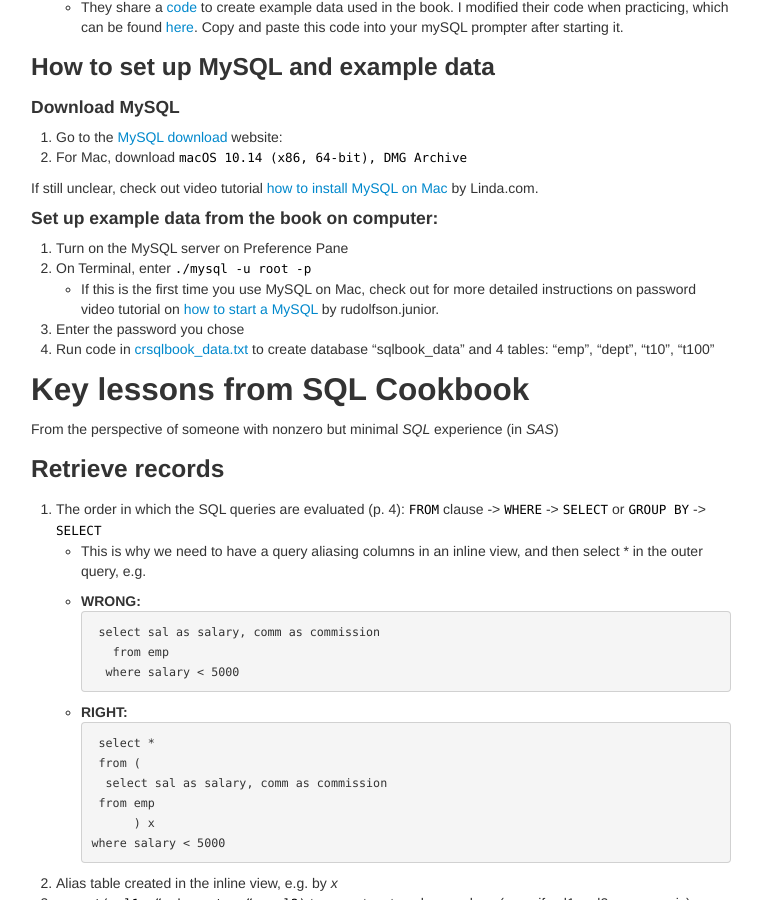
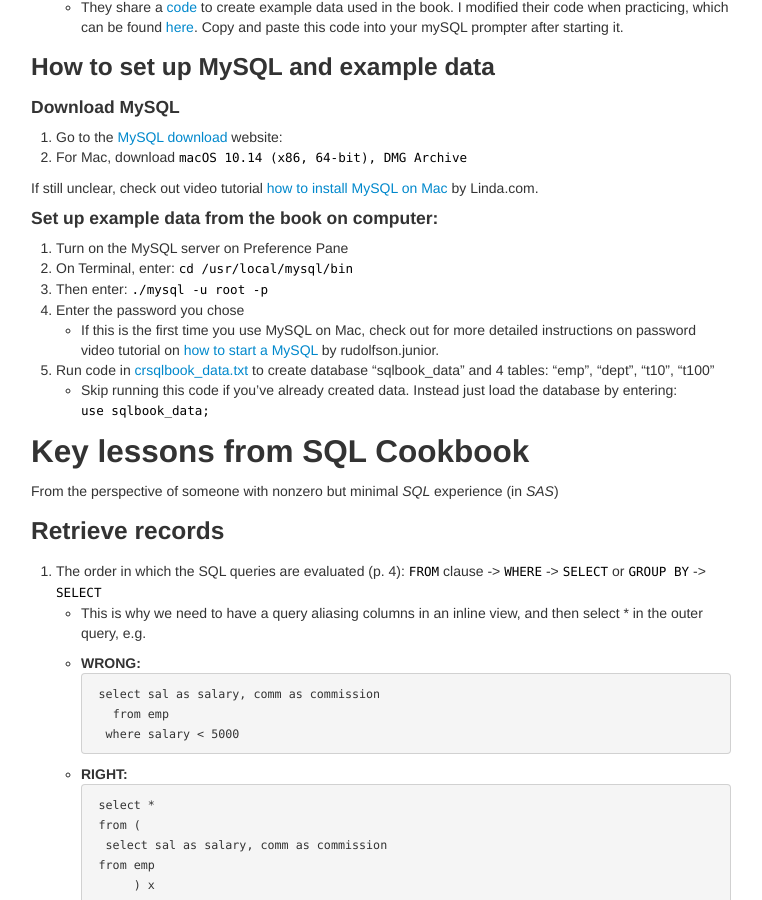
Before and after one commit to lucy-kim/lucy-kim.github.io, a Jekyll site: the page built from pages/learn-mySQL.md, in a window 1280 px wide and 900 px high, scrolled down 365 px. Shown: the whole window, without its empty margins (259-1021 px from the left). Built offline with Jekyll 4.4.1, drawn with Linux system fonts in a browser that asks for light colours.

Commit message:
Update learn-mySQL.md

```diff
--- a/pages/learn-mySQL.md
+++ b/pages/learn-mySQL.md
@@ -23,11 +23,12 @@ If still unclear, check out video tutorial [how to install MySQL on Mac](https:/
 
 #### Set up example data from the book on computer:
 1. Turn on the MySQL server on Preference Pane
-2. On Terminal, enter `./mysql -u root -p`
+2. On Terminal, enter: `cd /usr/local/mysql/bin`
+2. Then enter: `./mysql -u root -p`
+3. Enter the password you chose
 	- If this is the first time you use MySQL on Mac, check out for more detailed instructions on password video tutorial on [how to start a MySQL](https://www.youtube.com/watch?v=q9S51sykd1A) by rudolfson.junior.
-3. Enter the password you chose
 3. Run code in [crsqlbook_data.txt](https://www.dropbox.com/s/tpar4hdprxekm6h/crsqlbook_data.txt?dl=0) to create database “sqlbook_data” and 4 tables: “emp”, “dept”, “t10”, “t100”
-
+	- Skip running this code if you've already created data. Instead just load the database by entering: `use sqlbook_data;`
 
 ## Key lessons from SQL Cookbook
 
```
